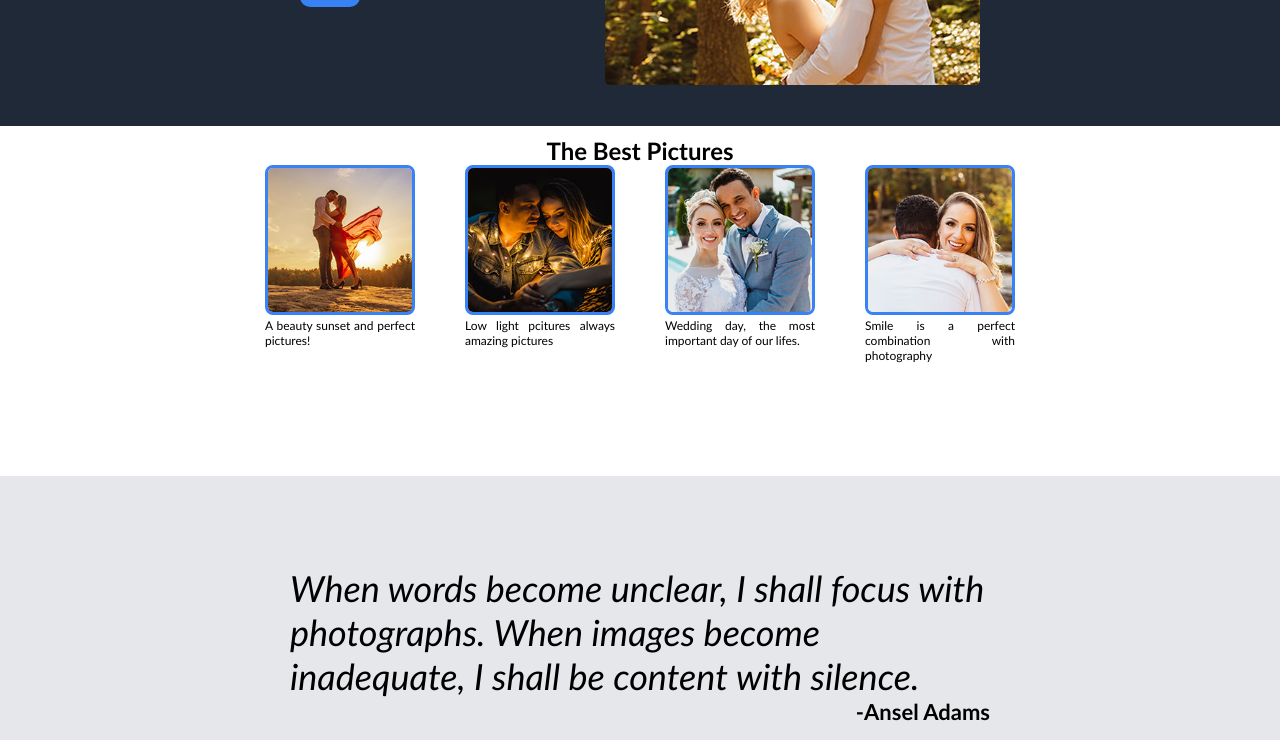
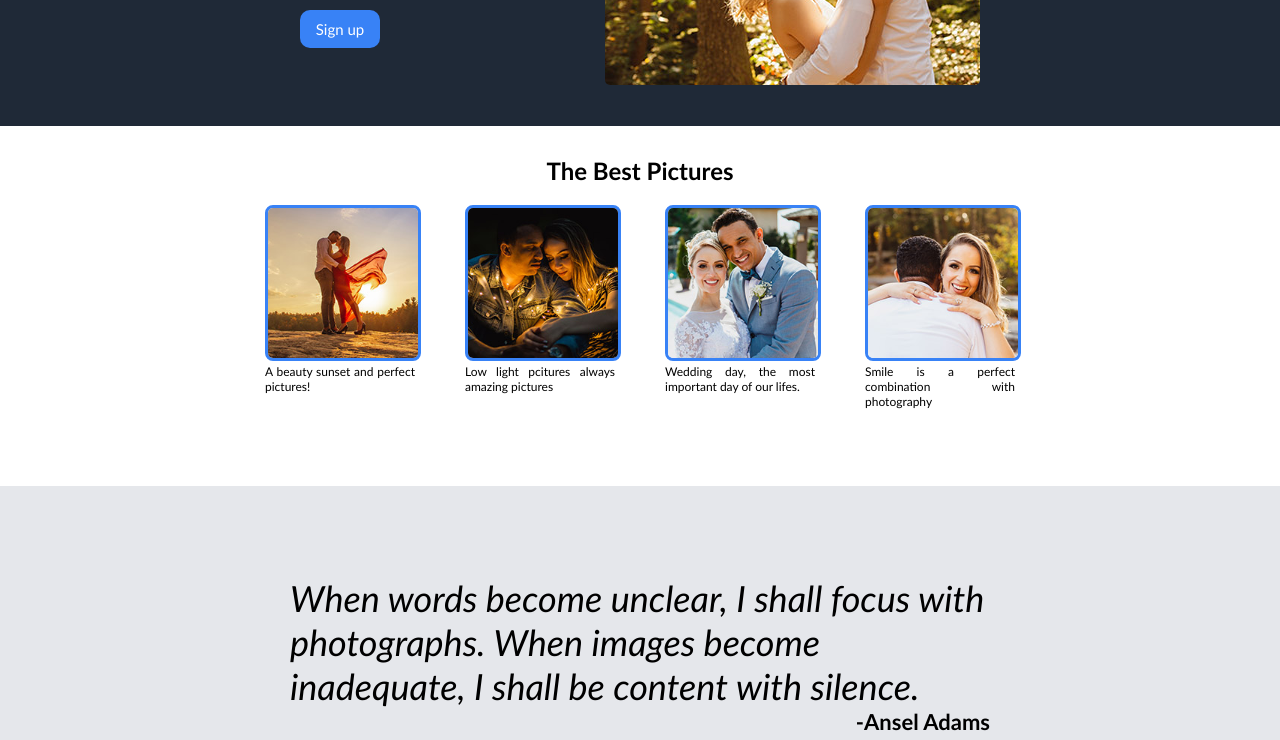
Before and after one commit to usfilipe/landing-page-project, a plain HTML site: page index.html in a window 1280 px wide. Shown: the part 224-964 px from the top of the page. Drawn offline with Linux system fonts and the light colour scheme.

Commit message:
Update style.css

```diff
--- a/style.css
+++ b/style.css
@@ -1,10 +1,3 @@
-*,
-*::after,
-*::before {
-  box-sizing: border-box;
-  margin: 0;
-}
-
 body {
   margin: 0;
 
```
